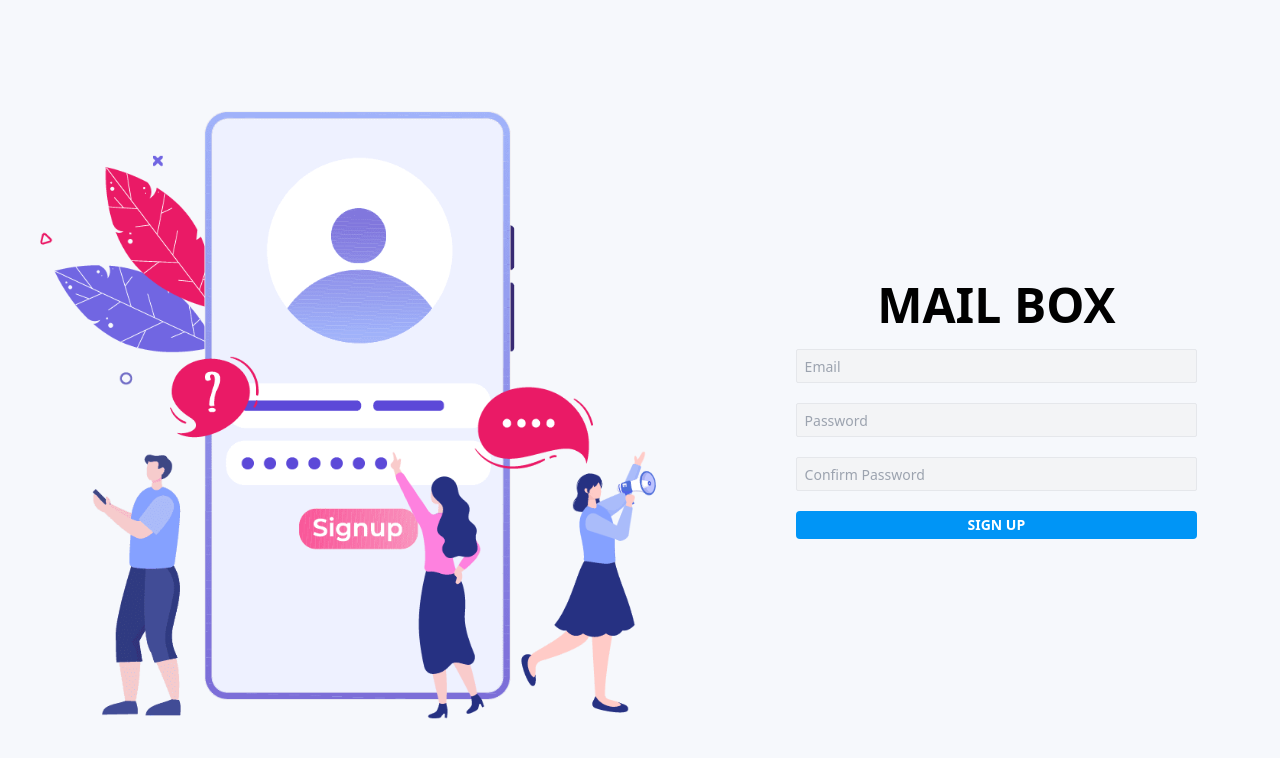
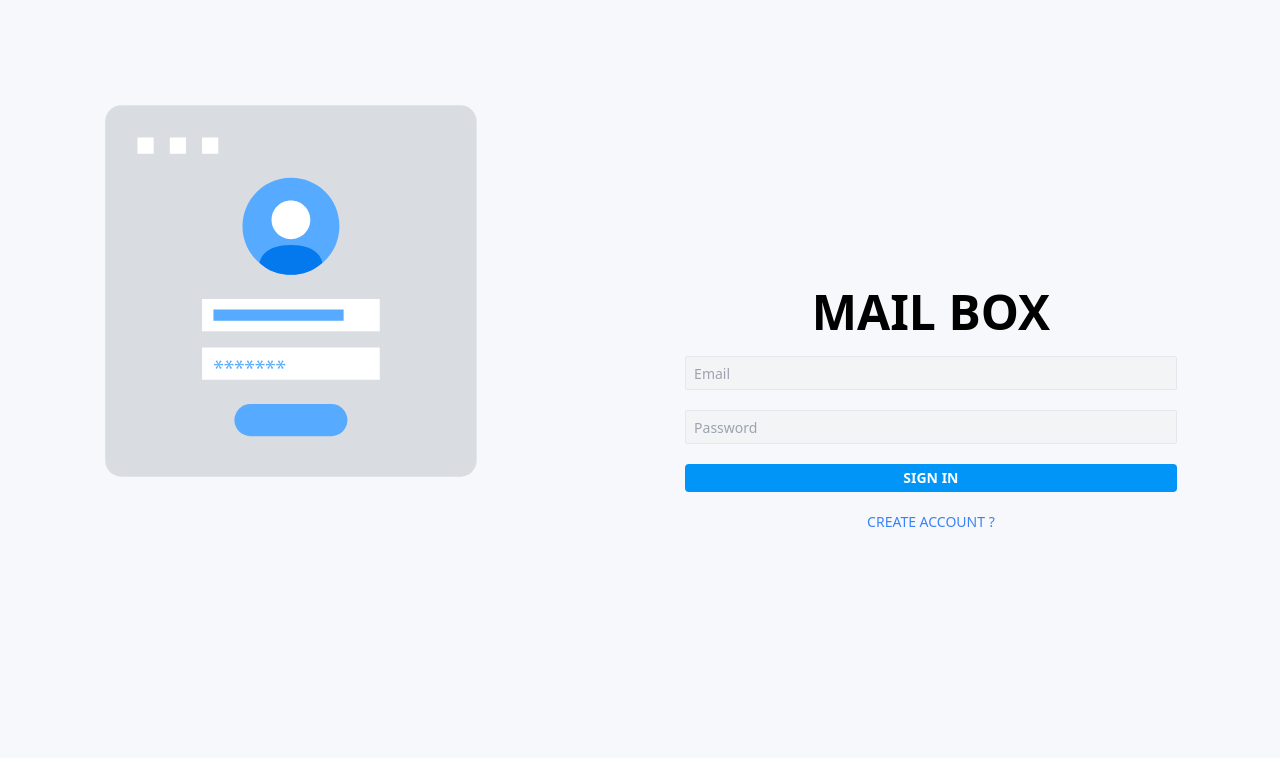
Before and after one commit to KirtikumarKavande/mailBox, a React (Create React App) app: page / in a window 1280 px wide. Shown: the top 758 px of the page. Built offline with nearby package versions, Linux system fonts and the light colour scheme.

Commit message:
feat+fix:sign in form some bug fixed

```diff
--- a/package.json
+++ b/package.json
@@ -12,6 +12,7 @@
     "react-hot-toast": "^2.4.1",
     "react-lottie-player": "^1.5.4",
     "react-redux": "^8.1.1",
+    "react-router-dom": "^6.14.0",
     "react-scripts": "5.0.1",
     "web-vitals": "^2.1.4"
   },
--- a/src/App.js
+++ b/src/App.js
@@ -1,12 +1,24 @@
 import { Toaster } from "react-hot-toast";
 import Login from "./Login/Login";
 import SignUp from "./SignUp/SignUp";
+import { RouterProvider, createBrowserRouter } from "react-router-dom";
 
 export default function App() {
+  const router = createBrowserRouter([
+    {
+      path: "/",
+      element: <Login />,
+    },
+    {
+      path: "signup",
+      element: <SignUp />,
+    },
+  ]);
+
   return (
     <>
-      <Toaster />
-     <SignUp/>
+      <RouterProvider router={router} />
+       <Toaster />
     </>
   );
 }
--- a/src/Login/Login.js
+++ b/src/Login/Login.js
@@ -1,15 +1,69 @@
 import React from "react";
 import Lottie from "react-lottie-player";
 import lottieJson from "../../src/utilities/animation/loginAnimation.json";
+import useForm from "../hooks/useForm";
+import loader from "../utilities/animation/spinner.json";
+import { useDispatch, useSelector } from "react-redux";
+import { loadingAction } from "../store/loadingSlice";
+import { signIn } from "../utilities/api/api";
+import { toast } from "react-hot-toast";
+import { Link } from "react-router-dom";
 
 const Login = () => {
+  const dispatch = useDispatch();
+  const isLoading = useSelector((state) => state.loading.isLoading);
+
+  const { form, onChangeHandler, resetData } = useForm({
+    email: "",
+    password: "",
+  });
+  const handleLoginFormSubmit = async (e) => {
+    e.preventDefault();
+    try {
+      dispatch(loadingAction(true));
+      const res = await fetch(
+        `${signIn}AIzaSyBSdX2S-hpu2VelxVurSEofcsXSBairYvk`,
+        {
+          method: "POST",
+          body: JSON.stringify({
+            email: form.email,
+            password: form.password,
+          }),
+          headers: {
+            "content-type": "application/json",
+          },
+        }
+      );
+      const data = await res.json();
+      dispatch(loadingAction(false));
+
+      console.log(data);
+
+      if (data.idToken) {
+        toast.success("Login Successful");
+      } else {
+        toast.error(data.error.message);
+      }
+    } catch (error) {
+      toast.error(error.message);
+    }
+    resetData();
+  };
   return (
     <div className="grid grid-flow-col W-full h-full  bg-[#F6F8FC] ">
       <div className="col-span-2  hidden md:block  flex items-center">
         <Lottie loop animationData={lottieJson} play className=" lg:w-full " />
       </div>
-      <div className="col-span-10  h-screen items-center flex justify-center p-4">
-        <form className="flex flex-col items-center space-y-5 relative z-1  lg:w-3/4">
+      <div className="col-span-10  h-screen items-center flex justify-center p-4 relative ">
+        {isLoading && (
+          <div className="z-999999999 absolute ">
+            <Lottie loop animationData={loader} play className=" h-40  " />
+          </div>
+        )}
+        <form
+          className="flex flex-col items-center space-y-5 w-full  p-1 lg:w-3/4"
+          onSubmit={handleLoginFormSubmit}
+        >
           <div className="z-30 absolute flex justify-center items-center"></div>
 
           <div className="my-5 text-5xl font-bold ">MAIL BOX</div>
@@ -17,16 +71,21 @@ const Login = () => {
             type="email"
             name="email"
             id="email"
+            value={form.email}
             className="w-full px-2 py-1 bg-gray-100 border rounded-sm outline-none hover:bg-transparent focus:bg-transparent placeholder:text-sm focus:border-blue-400"
             placeholder="Email"
+            onChange={onChangeHandler}
           />
           <input
             type="password"
             name="password"
             id="password"
+            value={form.password}
             placeholder="Password"
             className="w-full px-2 py-1 transition bg-gray-100 border rounded-sm outline-none hover:bg-transparent focus:bg-transparent placeholder:text-sm focus:border-blue-400"
+            onChange={onChangeHandler}
           />
+
           <button
             type="submit"
             className="bg-[#0095F6] py-1 cursor-pointer text-white active:scale-95 transform transition w-full disabled:bg-opacity-50 disabled:scale-100 rounded text-sm font-semibold"
@@ -34,8 +93,9 @@ const Login = () => {
           >
             SIGN IN
           </button>
-        <div className="text-sm font-medium text-blue-500">CREATE  ACCOUNT ?</div>
-
+          <Link to="signup" className="text-sm font-medium text-blue-500">
+            CREATE ACCOUNT ?
+          </Link >
         </form>
       </div>
     </div>
--- a/src/SignUp/SignUp.js
+++ b/src/SignUp/SignUp.js
@@ -7,6 +7,7 @@ import { toast } from "react-hot-toast";
 import { useDispatch, useSelector } from "react-redux";
 import { loadingAction } from "../store/loadingSlice";
 import loader from "../utilities/animation/spinner.json";
+import { Link } from "react-router-dom";
 
 const SignUp = () => {
   const dispatch = useDispatch();
@@ -39,22 +40,22 @@ const SignUp = () => {
             },
           }
         );
+        console.log(res);
+
         const data = await res.json();
         dispatch(loadingAction(false));
 
-        console.log(data);
         if (data.idToken) {
           toast.success("Signup Successful");
         } else {
-          return new Error();
+          toast.error(data.error.message);
         }
-      } catch {
-        toast.error("Something went wrong Please try again");
+      } catch(error) {
+        toast.error(error.message);
       }
     }
   };
 
-  console.log(form);
   return (
     <div className="grid grid-flow-col W-full h-full  bg-[#F6F8FC] ">
       <div className="col-span-2  hidden md:block  flex items-center">
@@ -67,13 +68,13 @@ const SignUp = () => {
       </div>
       <div className="col-span-10  h-screen items-center flex justify-center relative p-4">
         {isLoading && (
-          <div className="z-999999999 absolute ">
+          <div className="z-30 absolute ">
             <Lottie loop animationData={loader} play className=" h-40  " />
           </div>
         )}
 
         <form
-          className="flex flex-col items-center space-y-5  z-1  lg:w-3/4 "
+          className="flex flex-col items-center space-y-5 relative z-1 w-full p-1 lg:w-3/4 "
           onSubmit={signupFormSubmitHandler}
         >
           <div className="z-30 absolute flex justify-center items-center"></div>
@@ -113,6 +114,9 @@ const SignUp = () => {
           >
             SIGN UP
           </button>
+          <Link to=".." className="text-sm font-medium text-blue-500">
+           HAVE ACCOUNT?
+          </Link >
         </form>
       </div>
     </div>
--- a/src/hooks/useForm.js
+++ b/src/hooks/useForm.js
@@ -1,16 +1,19 @@
 import React, { useState } from "react";
 
-const useForm = (value) => {
-  const [form, setForm] = useState(value);
+const useForm = (values) => {
+  const [form, setForm] = useState(values);
 
   const onChangeHandler = (e) => {
-
-    setForm((prev)=>({...prev,[e.target.name]:e.target.value}))
+    setForm((prev) => ({ ...prev, [e.target.name]: e.target.value }));
+  };
+  const resetData = () => {
+    setForm(values);
   };
 
   return {
     form,
     onChangeHandler,
+    resetData,
   };
 };
 
--- a/src/utilities/api/api.js
+++ b/src/utilities/api/api.js
@@ -1 +1,2 @@
 export const signup="https://identitytoolkit.googleapis.com/v1/accounts:signUp?key="
+export const signIn="https://identitytoolkit.googleapis.com/v1/accounts:signInWithPassword?key="
```
Also changed, not shown: 1 other file (tests, documents, lock files or other folders).
